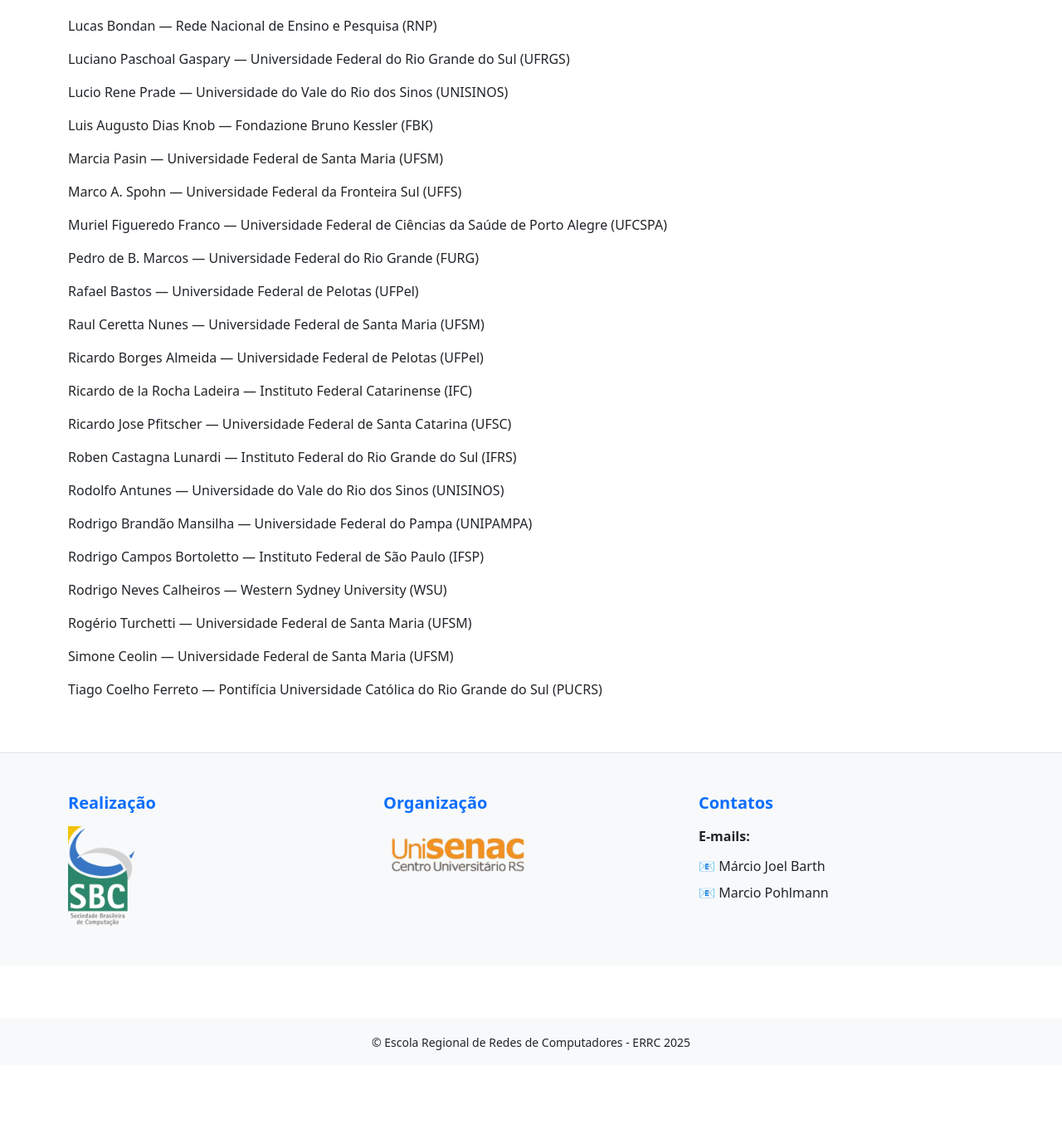
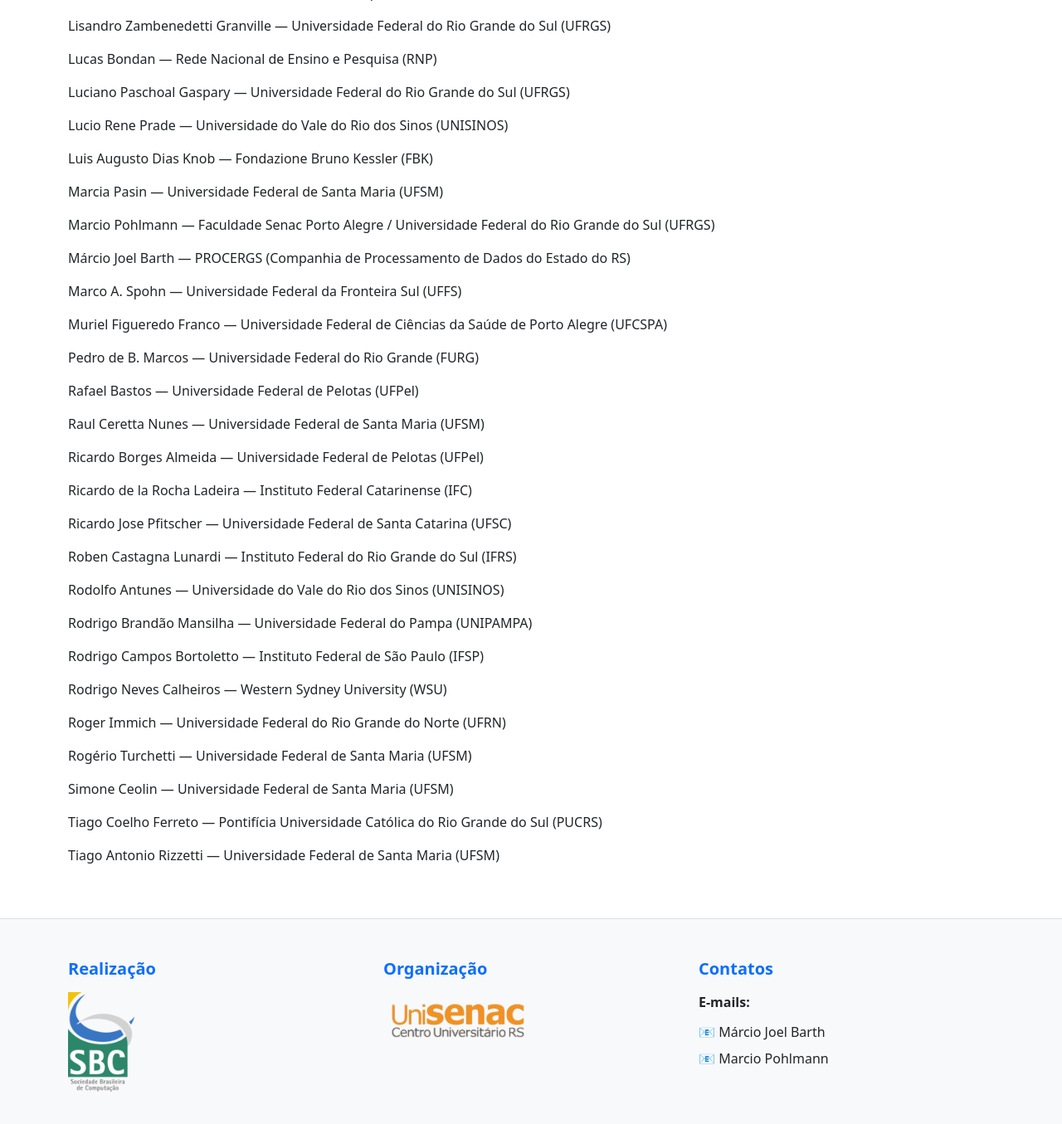
Before and after one commit to crrc-rs/errc2025, a Jekyll site: the page built from organizacao.md, in a window 1280 px wide and 1400 px high, scrolled down 2243 px. Shown: the top 1355 px of the window at 83% size. Built offline with Jekyll 4.4.1, drawn with Linux system fonts in a browser that asks for light colours; before the commit the page ends 3527 px from its top, so only the background shows below that; some of the changed text lies outside the part shown.

Commit message:
Lista atualizada de TPC

```diff
--- a/organizacao.md
+++ b/organizacao.md
@@ -42,6 +42,8 @@
 Bruno L. Dalmazo — Universidade Federal do Rio Grande (FURG)
 
 Cesar Augusto Hass Loureiro — Instituto Federal do Rio Grande do Sul (IFRS)
+
+Charles Christian Miers — Universidade do Estado de Santa Catarina (UDESC)
 
 Claudio Schepke — Universidade Federal do Pampa (UNIPAMPA)
 
@@ -89,6 +91,10 @@
 
 Marcia Pasin — Universidade Federal de Santa Maria (UFSM)
 
+Marcio Pohlmann — Faculdade Senac Porto Alegre / Universidade Federal do Rio Grande do Sul (UFRGS)
+
+Márcio Joel Barth — PROCERGS (Companhia de Processamento de Dados do Estado do RS)
+
 Marco A. Spohn — Universidade Federal da Fronteira Sul (UFFS)
 
 Muriel Figueredo Franco — Universidade Federal de Ciências da Saúde de Porto Alegre (UFCSPA)
@@ -115,8 +121,12 @@
 
 Rodrigo Neves Calheiros — Western Sydney University (WSU)
 
+Roger Immich — Universidade Federal do Rio Grande do Norte (UFRN)
+
 Rogério Turchetti — Universidade Federal de Santa Maria (UFSM)
 
 Simone Ceolin — Universidade Federal de Santa Maria (UFSM)
 
 Tiago Coelho Ferreto — Pontifícia Universidade Católica do Rio Grande do Sul (PUCRS)
+
+Tiago Antonio Rizzetti — Universidade Federal de Santa Maria (UFSM)
```
